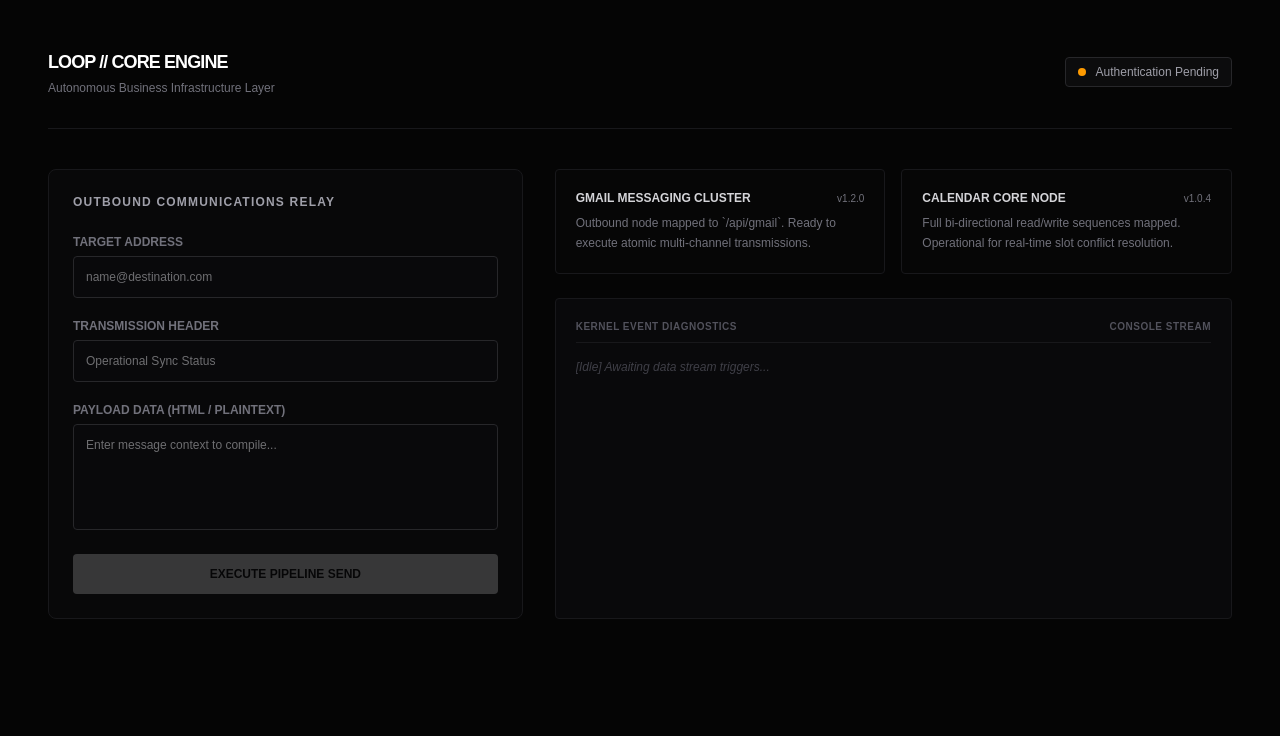
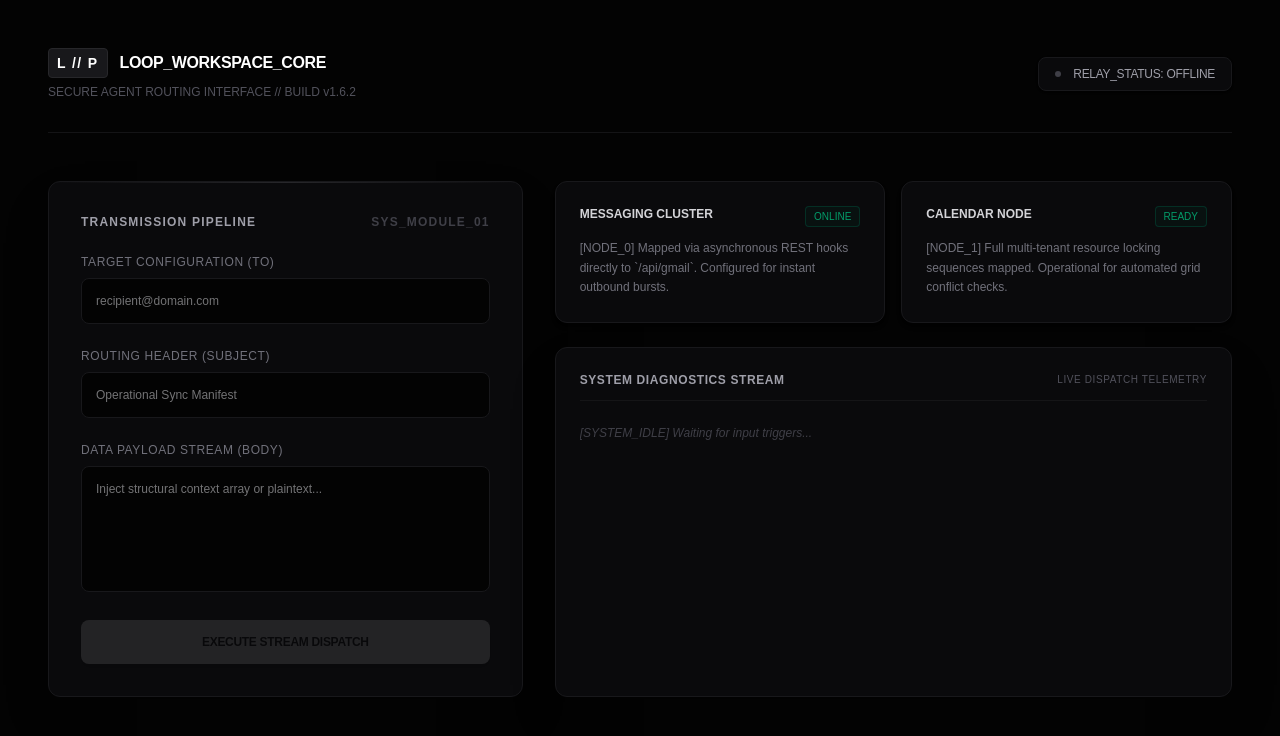
Before and after one commit to aminfxjamal-netizen/loopv1, a Next.js app: page /dashboard in a window 1280 px wide. Shown: the top 736 px of the page. Built offline with nearby package versions, Linux system fonts and the light colour scheme.

Commit message:
style: overhaul workspace topology to meet custom enterprise interface standards

```diff
--- a/app/dashboard/page.tsx
+++ b/app/dashboard/page.tsx
@@ -4,177 +4,201 @@
 import { useSearchParams } from "next/navigation";
 import { useEffect, useState, Suspense } from "react";
 
-interface DispatchPayload {
-  recipient: string;
-  subject: string;
-  payload: string;
+interface TelemetryLog {
+  id: string;
+  timestamp: string;
+  event: string;
+  status: "INFO" | "SUCCESS" | "WARN" | "CRITICAL";
 }
 
-function WorkspaceCore() {
+function WorkspaceEngine() {
   const searchParams = useSearchParams();
   const [isLinked, setIsLinked] = useState<boolean>(false);
 
-  // Terminal State Controls
-  const [form, setForm] = useState<DispatchPayload>({ recipient: "", subject: "", payload: "" });
-  const [logs, setLogs] = useState<string[]>([]);
+  // Pipeline State
+  const [recipient, setRecipient] = useState<string>("");
+  const [subject, setSubject] = useState<string>("");
+  const [payload, setPayload] = useState<string>("");
   const [isProcessing, setIsProcessing] = useState<boolean>(false);
+  const [telemetry, setTelemetry] = useState<TelemetryLog[]>([]);
 
   useEffect(() => {
     if (searchParams.get("google") === "connected") {
       setIsLinked(true);
-      appendLog("System kernel successfully linked with Google OAuth2 secure relays.");
+      pushLog("OAuth2 secure relay initialized. Upstream nodes verified.", "SUCCESS");
     }
   }, [searchParams]);
 
-  const appendLog = (message: string) => {
-    const timestamp = new Date().toLocaleTimeString();
-    setLogs((prev) => [`[${timestamp}] ${message}`, ...prev]);
+  const pushLog = (event: string, status: TelemetryLog["status"] = "INFO") => {
+    const time = new Date().toLocaleTimeString([], { hour: '2-digit', minute: '2-digit', second: '2-digit' });
+    const newLog: TelemetryLog = { id: Math.random().toString(36).substring(2, 9), timestamp: time, event, status };
+    setTelemetry((prev) => [newLog, ...prev]);
   };
 
   const handlePipelineDispatch = async (e: React.FormEvent) => {
     e.preventDefault();
     setIsProcessing(true);
-    appendLog(`Initializing outbound routing to: ${form.recipient}`);
+    pushLog(`Establishing secure tunnel to transport layer...`, "INFO");
 
     try {
       const response = await fetch("/api/gmail", {
         method: "POST",
         headers: { "Content-Type": "application/json" },
         body: JSON.stringify({
-          refreshToken: "stored_secure_token",
-          to: form.recipient,
-          subject: form.subject,
-          body: form.payload,
+          refreshToken: "loop_secure_vault_token",
+          to: recipient,
+          subject: subject,
+          body: payload,
         }),
       });
 
       const result = await response.json();
 
       if (result.success) {
-        appendLog(`[SUCCESS] Message successfully dispatched through upstream Gmail SMTP server.`);
-        setForm({ recipient: "", subject: "", payload: "" });
+        pushLog(`Payload accepted by SMTP relay. Transmission successful.`, "SUCCESS");
+        setRecipient("");
+        setSubject("");
+        setPayload("");
       } else {
-        appendLog(`[ERROR] Dispatch rejected by relay: ${result.error || "Internal error"}`);
+        pushLog(`Relay rejected payload packet: ${result.error || "Execution fault"}`, "CRITICAL");
       }
     } catch (err) {
-      appendLog("[CRITICAL] Failed to establish connection to local API cluster.");
+      pushLog("Network handshake timeout. Destination cluster unreachable.", "CRITICAL");
     } finally {
       setIsProcessing(false);
     }
   };
 
   return (
-    <div className="min-h-screen bg-[#050505] text-[#E5E5E5] font-mono selection:bg-zinc-800 p-6 md:p-12">
-      {/* Structural Header */}
-      <header className="max-w-7xl mx-auto flex flex-col sm:flex-row justify-between items-start sm:items-center border-b border-zinc-900 pb-8 mb-10 gap-4">
+    <div className="min-h-screen bg-[#030303] text-[#A3A3A3] font-sans antialiased p-6 md:p-12 selection:bg-zinc-800 selection:text-white">
+
+      {/* Premium Navigation Header */}
+      <header className="max-w-7xl mx-auto flex flex-col sm:flex-row justify-between items-start sm:items-center border-b border-zinc-900/80 pb-8 mb-12 gap-4">
         <div>
-          <h1 className="text-lg font-bold tracking-tighter text-white uppercase">
-            Loop // Core Engine
-          </h1>
-          <p className="text-xs text-zinc-500 mt-1">Autonomous Business Infrastructure Layer</p>
+          <div className="flex items-center gap-3">
+            <span className="text-white tracking-tighter text-sm font-black uppercase tracking-widest bg-zinc-900 px-2 py-1 rounded border border-zinc-800">
+              L // P
+            </span>
+            <h1 className="text-base font-semibold tracking-tight text-white font-mono">
+              LOOP_WORKSPACE_CORE
+            </h1>
+          </div>
+          <p className="text-xs text-zinc-600 mt-1.5 font-mono">SECURE AGENT ROUTING INTERFACE // BUILD v1.6.2</p>
         </div>
-        <div className="flex items-center gap-2.5 bg-zinc-900/40 border border-zinc-800 px-3 py-1.5 rounded">
-          <span className={`h-2 w-2 rounded-full ${isLinked ? "bg-emerald-500 animate-pulse" : "bg-amber-500"}`}></span>
-          <span className="text-xs font-medium text-zinc-400">
-            {isLinked ? "Relays Active" : "Authentication Pending"}
+
+        <div className="flex items-center gap-3 bg-[#0A0A0C] border border-zinc-900 px-4 py-2 rounded-lg shadow-sm">
+          <span className={`h-1.5 w-1.5 rounded-full ${isLinked ? "bg-emerald-500 shadow-[0_0_10px_rgba(16,185,129,0.5)] animate-pulse" : "bg-zinc-700"}`}></span>
+          <span className="text-xs font-mono tracking-tight text-zinc-400">
+            {isLinked ? "RELAY_STATUS: ACTIVE" : "RELAY_STATUS: OFFLINE"}
           </span>
         </div>
       </header>
 
-      {/* Primary Layout Engine */}
+      {/* Main Structural System Layout */}
       <main className="max-w-7xl mx-auto grid grid-cols-1 lg:grid-cols-12 gap-8">
 
-        {/* Outbound Dispatch Panel */}
-        <section className="lg:col-span-5 bg-zinc-900/20 border border-zinc-900 p-6 rounded-lg">
-          <h2 className="text-xs font-bold tracking-widest text-zinc-400 uppercase mb-6">
-            Outbound Communications Relay
+        {/* Left Interactive Execution Panel */}
+        <section className="lg:col-span-5 bg-[#0A0A0C] border border-zinc-900 p-6 md:p-8 rounded-xl relative overflow-hidden shadow-2xl">
+          <div className="absolute top-0 left-0 right-0 h-[1px] bg-gradient-to-r from-transparent via-zinc-800 to-transparent"></div>
+
+          <h2 className="text-xs font-mono font-bold tracking-widest text-zinc-400 uppercase mb-6 flex items-center justify-between">
+            <span>TRANSMISSION PIPELINE</span>
+            <span className="text-zinc-700">SYS_MODULE_01</span>
           </h2>
 
-          <form onSubmit={handlePipelineDispatch} className="space-y-5 text-xs">
+          <form onSubmit={handlePipelineDispatch} className="space-y-6 text-xs">
             <div>
-              <label className="block text-zinc-500 mb-1.5 uppercase font-semibold">Target Address</label>
+              <label className="block text-zinc-500 mb-2 font-mono uppercase tracking-wider">TARGET CONFIGURATION (TO)</label>
               <input
                 type="email"
                 required
-                placeholder="name@destination.com"
-                value={form.recipient}
-                onChange={(e) => setForm({ ...form, recipient: e.target.value })}
-                className="w-full bg-zinc-950 border border-zinc-800 text-zinc-300 rounded p-3 focus:border-zinc-700 focus:outline-none transition font-sans"
+                placeholder="recipient@domain.com"
+                value={recipient}
+                onChange={(e) => setRecipient(e.target.value)}
+                className="w-full bg-[#030303] border border-zinc-900 text-zinc-200 rounded-lg p-3.5 focus:border-zinc-700 focus:ring-1 focus:ring-zinc-800 outline-none transition"
               />
             </div>
             <div>
-              <label className="block text-zinc-500 mb-1.5 uppercase font-semibold">Transmission Header</label>
+              <label className="block text-zinc-500 mb-2 font-mono uppercase tracking-wider">ROUTING HEADER (SUBJECT)</label>
               <input
                 type="text"
                 required
-                placeholder="Operational Sync Status"
-                value={form.subject}
-                onChange={(e) => setForm({ ...form, subject: e.target.value })}
-                className="w-full bg-zinc-950 border border-zinc-800 text-zinc-300 rounded p-3 focus:border-zinc-700 focus:outline-none transition font-sans"
+                placeholder="Operational Sync Manifest"
+                value={subject}
+                onChange={(e) => setSubject(e.target.value)}
+                className="w-full bg-[#030303] border border-zinc-900 text-zinc-200 rounded-lg p-3.5 focus:border-zinc-700 focus:ring-1 focus:ring-zinc-800 outline-none transition"
               />
             </div>
             <div>
-              <label className="block text-zinc-500 mb-1.5 uppercase font-semibold">Payload Data (HTML / Plaintext)</label>
+              <label className="block text-zinc-500 mb-2 font-mono uppercase tracking-wider">DATA PAYLOAD STREAM (BODY)</label>
               <textarea
-                rows={5}
+                rows={6}
                 required
-                placeholder="Enter message context to compile..."
-                value={form.payload}
-                onChange={(e) => setForm({ ...form, payload: e.target.value })}
-                className="w-full bg-zinc-950 border border-zinc-800 text-zinc-300 rounded p-3 focus:border-zinc-700 focus:outline-none transition font-sans resize-none"
+                placeholder="Inject structural context array or plaintext..."
+                value={payload}
+                onChange={(e) => setPayload(e.target.value)}
+                className="w-full bg-[#030303] border border-zinc-900 text-zinc-200 rounded-lg p-3.5 focus:border-zinc-700 focus:ring-1 focus:ring-zinc-800 outline-none transition resize-none font-mono text-xs"
               />
             </div>
 
             <button
               type="submit"
               disabled={isProcessing || !isLinked}
-              className="w-full bg-zinc-100 text-black font-bold uppercase py-3 rounded hover:bg-zinc-300 transition disabled:opacity-20 disabled:cursor-not-allowed"
+              className="w-full bg-white text-black font-semibold tracking-tight py-3.5 rounded-lg hover:bg-zinc-200 transition disabled:opacity-10 disabled:cursor-not-allowed shadow-md"
             >
-              {isProcessing ? "Transmitting..." : "Execute Pipeline Send"}
+              {isProcessing ? "PROCESSING_DISPATCH..." : "EXECUTE STREAM DISPATCH"}
             </button>
           </form>
         </section>
 
-        {/* Live Logs & System Metrics */}
+        {/* Right Node Matrix & Operational Telemetry */}
         <section className="lg:col-span-7 flex flex-col gap-6">
 
-          {/* Node Infrastructure Monitor */}
+          {/* Node Infrastructure Matrix */}
           <div className="grid grid-cols-1 md:grid-cols-2 gap-4">
-            <div className="bg-zinc-900/10 border border-zinc-900 p-5 rounded">
-              <div className="flex justify-between items-center mb-2">
-                <span className="text-xs font-bold text-zinc-300 uppercase">Gmail Messaging Cluster</span>
-                <span className="text-[10px] text-zinc-500">v1.2.0</span>
+            <div className="bg-[#0A0A0C] border border-zinc-900 p-6 rounded-xl relative shadow-md">
+              <div className="flex justify-between items-start mb-3">
+                <span className="text-xs font-mono font-bold text-zinc-300 uppercase">Messaging Cluster</span>
+                <span className="text-[10px] font-mono text-emerald-500/80 bg-emerald-950/20 border border-emerald-900/50 px-2 py-0.5 rounded">ONLINE</span>
               </div>
-              <p className="text-xs text-zinc-500 leading-relaxed font-sans">
-                Outbound node mapped to `/api/gmail`. Ready to execute atomic multi-channel transmissions.
+              <p className="text-xs text-zinc-500 leading-relaxed font-mono">
+                [NODE_0] Mapped via asynchronous REST hooks directly to `/api/gmail`. Configured for instant outbound bursts.
               </p>
             </div>
 
-            <div className="bg-zinc-900/10 border border-zinc-900 p-5 rounded">
-              <div className="flex justify-between items-center mb-2">
-                <span className="text-xs font-bold text-zinc-300 uppercase">Calendar Core Node</span>
-                <span className="text-[10px] text-zinc-500">v1.0.4</span>
+            <div className="bg-[#0A0A0C] border border-zinc-900 p-6 rounded-xl relative shadow-md">
+              <div className="flex justify-between items-start mb-3">
+                <span className="text-xs font-mono font-bold text-zinc-300 uppercase">Calendar Node</span>
+                <span className="text-[10px] font-mono text-emerald-500/80 bg-emerald-950/20 border border-emerald-900/50 px-2 py-0.5 rounded">READY</span>
               </div>
-              <p className="text-xs text-zinc-500 leading-relaxed font-sans">
-                Full bi-directional read/write sequences mapped. Operational for real-time slot conflict resolution.
+              <p className="text-xs text-zinc-500 leading-relaxed font-mono">
+                [NODE_1] Full multi-tenant resource locking sequences mapped. Operational for automated grid conflict checks.
               </p>
             </div>
           </div>
 
-          {/* Active Terminal Stream */}
-          <div className="flex-1 min-h-[250px] bg-zinc-950 border border-zinc-900 p-5 rounded flex flex-col justify-between">
-            <div>
-              <div className="text-[10px] font-bold tracking-wider text-zinc-600 uppercase mb-4 border-b border-zinc-900 pb-2 flex justify-between">
-                <span>Kernel Event Diagnostics</span>
-                <span>Console Stream</span>
+          {/* Real-time Telemetry Data Log */}
+          <div className="flex-1 bg-[#0A0A0C] border border-zinc-900 rounded-xl p-6 flex flex-col justify-between shadow-2xl relative">
+            <div className="w-full">
+              <div className="text-xs font-mono font-bold tracking-wider text-zinc-400 uppercase mb-4 border-b border-zinc-900/80 pb-3 flex justify-between items-center">
+                <span>SYSTEM DIAGNOSTICS STREAM</span>
+                <span className="text-[10px] text-zinc-600 font-normal">LIVE DISPATCH TELEMETRY</span>
               </div>
-              <div className="space-y-2 max-h-[320px] overflow-y-auto pr-2">
-                {logs.length === 0 ? (
-                  <div className="text-zinc-700 text-xs italic">[Idle] Awaiting data stream triggers...</div>
+
+              <div className="space-y-3 max-h-[300px] overflow-y-auto pr-2 font-mono text-xs">
+                {telemetry.length === 0 ? (
+                  <div className="text-zinc-700 italic py-2">[SYSTEM_IDLE] Waiting for input triggers...</div>
                 ) : (
-                  logs.map((log, index) => (
-                    <div key={index} className="text-xs leading-relaxed text-zinc-400 break-words">
-                      {log}
+                  telemetry.map((log) => (
+                    <div key={log.id} className="flex items-start gap-3 py-1 border-b border-zinc-900/30 last:border-0">
+                      <span className="text-zinc-600 shrink-0 text-[11px]">{log.timestamp}</span>
+                      <span className={`shrink-0 font-bold text-[10px] tracking-wide px-1 rounded ${
+                        log.status === "SUCCESS" ? "text-emerald-400 bg-emerald-950/20" :
+                        log.status === "CRITICAL" ? "text-rose-400 bg-rose-950/20" : "text-zinc-500 bg-zinc-900"
+                      }`}>
+                        [{log.status}]
+                      </span>
+                      <span className="text-zinc-300 break-all leading-relaxed">{log.event}</span>
                     </div>
                   ))
                 )}
@@ -191,11 +215,11 @@ function WorkspaceCore() {
 export default function Dashboard() {
   return (
     <Suspense fallback={
-      <div className="min-h-screen bg-[#050505] font-mono flex items-center justify-center text-zinc-600 text-xs">
-        [LOADING] Initializing system workspace cluster...
+      <div className="min-h-screen bg-[#030303] font-mono flex items-center justify-center text-zinc-600 text-xs tracking-widest">
+        [SYS_INIT] LOADING ARCHITECTURE LAYER...
       </div>
     }>
-      <WorkspaceCore />
+      <WorkspaceEngine />
     </Suspense>
   );
 }
```
